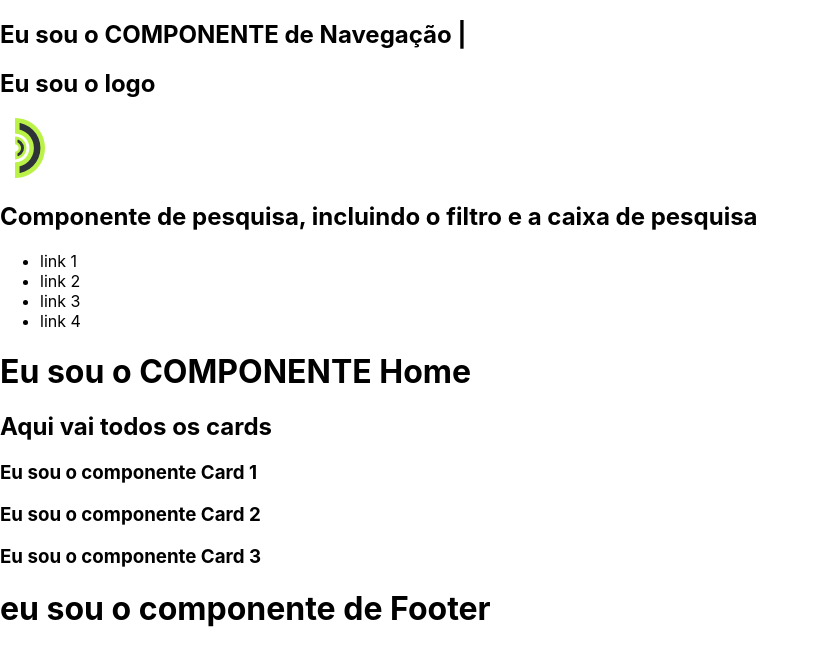
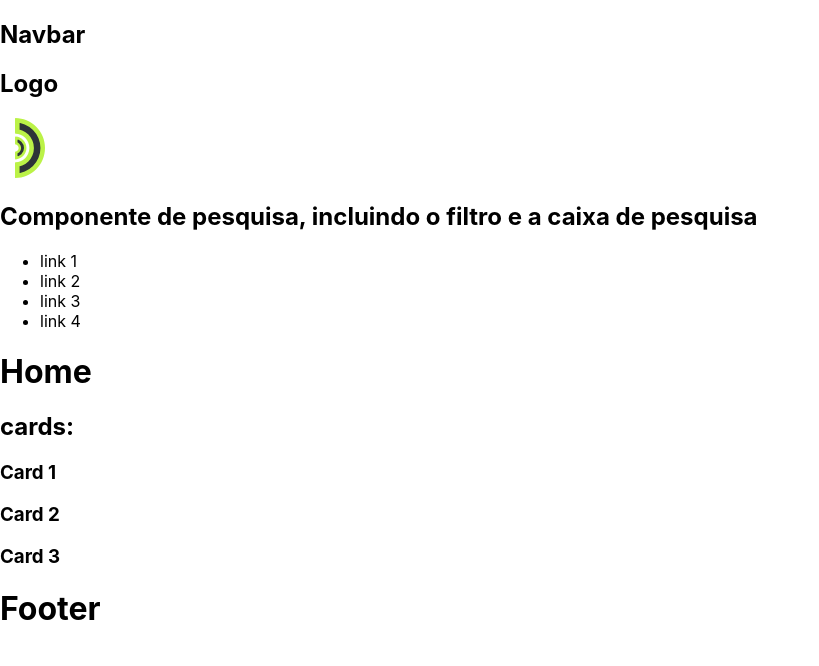
Before and after one commit to joaocarlos-losfe/ReactJs-Node-devindicator, a React (Vite) app in the folder frontend/: page / in a window 1280 px wide. Shown: the top 666 px of the page, without its empty margins (0-819 px from the left). Built offline with nearby package versions, Linux system fonts and the light colour scheme.

Commit message:
estrutura basica do projeto definida

```diff
--- a/frontend/src/components/Card/index.jsx
+++ b/frontend/src/components/Card/index.jsx
@@ -3,7 +3,7 @@ import './style.css';
 export function Card(params) {
     return(
         <div>
-            <h3>Eu sou o componente Card {params.title}</h3>
+            <h3>Card {params.title}</h3>
         </div>
     )
 }
--- a/frontend/src/components/Footer/index.jsx
+++ b/frontend/src/components/Footer/index.jsx
@@ -3,7 +3,7 @@ import './style.css';
 export function Footer() {
     return(
         <footer>
-            <h1>eu sou o componente de Footer</h1>
+            <h1>Footer</h1>
         </footer>
     )
 }
--- a/frontend/src/components/Navbar/Logo/index.jsx
+++ b/frontend/src/components/Navbar/Logo/index.jsx
@@ -5,7 +5,7 @@ import LogoImg from '../../../assets/logo.svg'
 export  function Logo() {
     return (
         <div>
-            <h2>Eu sou o logo</h2>
+            <h2>Logo</h2>
             <img src={LogoImg}/>
         </div>
     )
--- a/frontend/src/components/Navbar/index.jsx
+++ b/frontend/src/components/Navbar/index.jsx
@@ -5,13 +5,13 @@ import { SearchBar } from "./SearchBar";
 
 export function NavBar() {
     return(
-        <div>
-            <nav>
-                <h2>Eu sou o COMPONENTE de Navegação | </h2>
-                <Logo/>
-                <SearchBar/>
-                <Links/>
-            </nav>
-        </div>
+
+        <nav>
+            <h2>Navbar</h2>
+            <Logo/>
+            <SearchBar/>
+            <Links/>
+        </nav>
+
     )
 }
--- a/frontend/src/pages/Home/index.jsx
+++ b/frontend/src/pages/Home/index.jsx
@@ -5,8 +5,8 @@ export function Home()
 {
     return(
         <div>
-            <h1>Eu sou o COMPONENTE Home</h1>
-            <h2>Aqui vai todos os cards</h2>
+            <h1>Home</h1>
+            <h2>cards: </h2>
             <Card title = "1"/>
             <Card title = "2"/>
             <Card title = "3"/>
```
